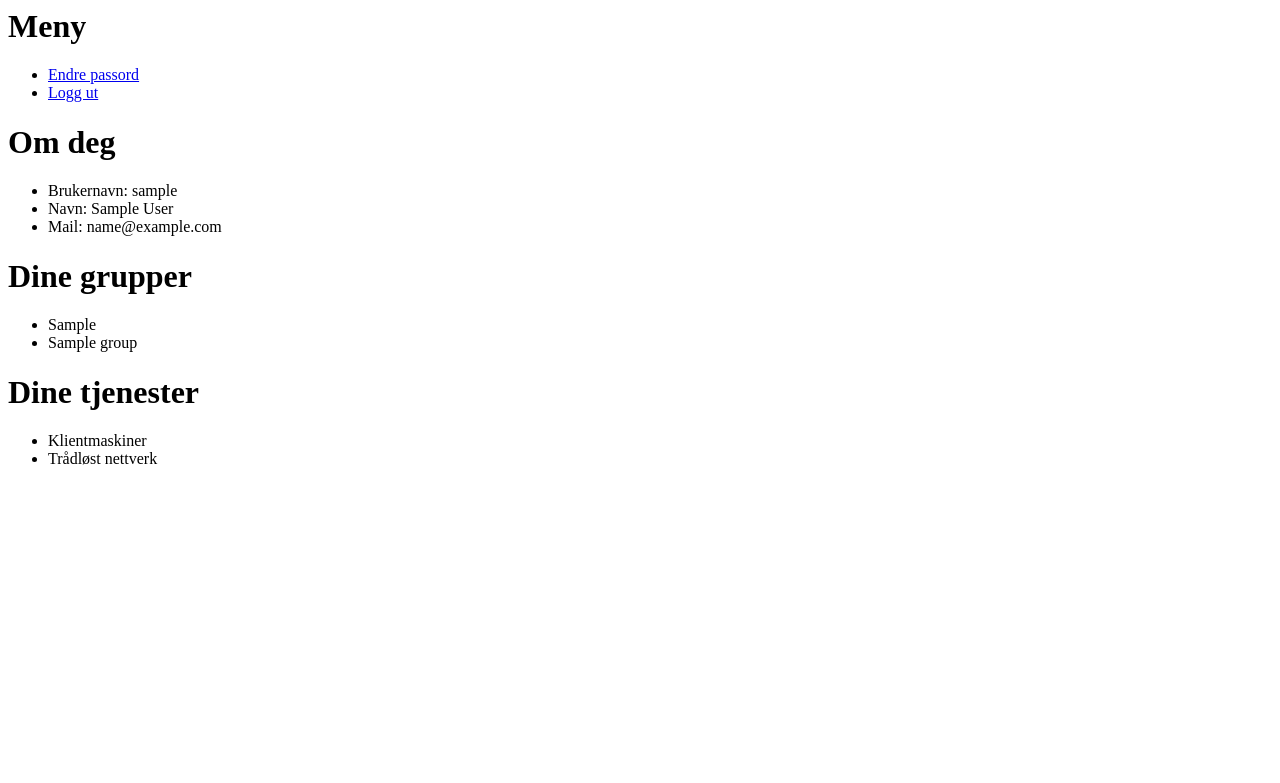
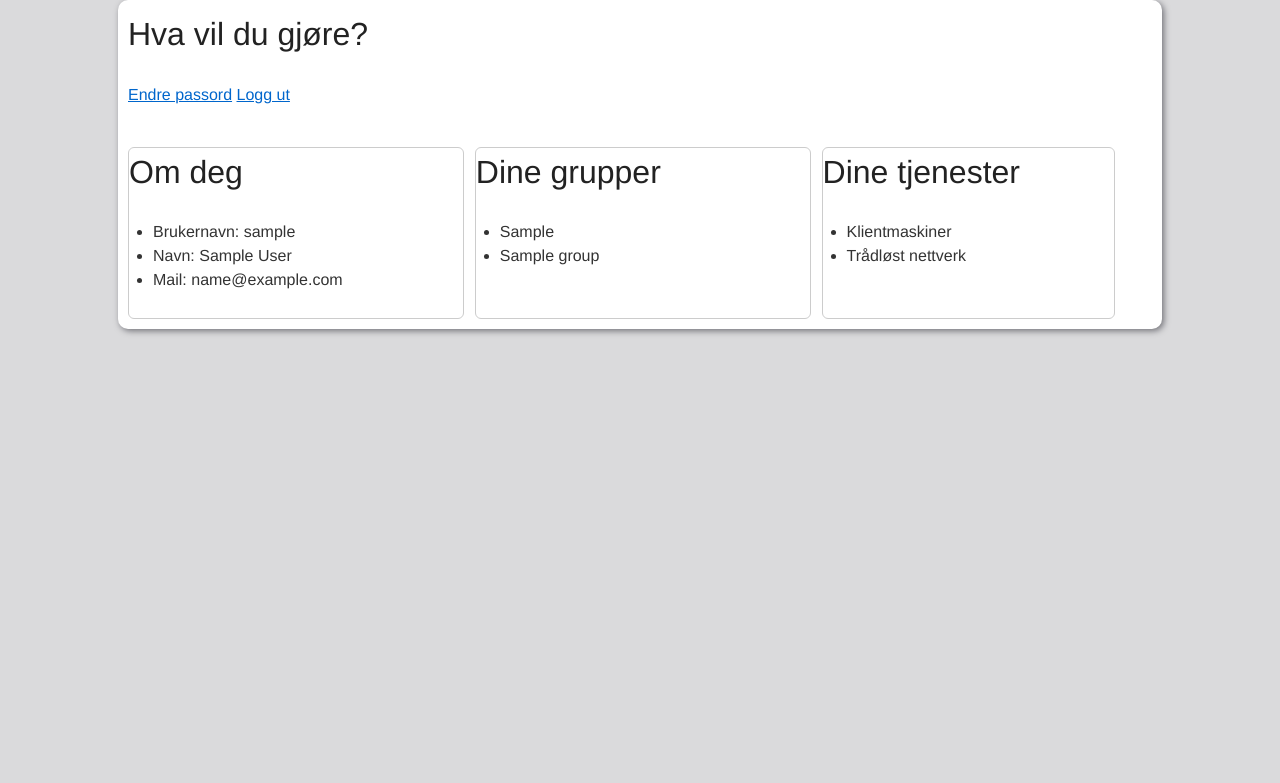
Before and after one commit to edb-gjengen/neuf-userinfo, a Django app: template templates/private/profile.html in a window 1280 px wide. Shown: the top 783 px of the page. Run offline with Django 3.2, Linux system fonts and the light colour scheme; the template is opened without the code that fills it: most values are stand-ins (such as "Sample title", 1, 10 or a date in 2020).

Commit message:
Adds basic styling (using compass, sass and bp)

```diff
--- /dev/null
+++ b/static/style/sass/ie.scss
@@ -0,0 +1,16 @@
+@import "blueprint";
+
+// To generate css equivalent to the blueprint css but with your configuration applied, uncomment:
+// +blueprint-ie
+
+//Recommended Blueprint configuration with scoping and semantic layout:
+body.bp {
+  @include blueprint-ie(true);
+  // Note: Blueprint centers text to fix IE6 container centering.
+  // This means all your texts will be centered under all version of IE by default.
+  // If your container does not have the .container class, don't forget to restore
+  // the correct behavior to your main container (but not the body tag!)
+  // Example:
+  // .my-container
+  //   text-align: left
+}
--- /dev/null
+++ b/static/style/sass/partials/_base.scss
@@ -0,0 +1,19 @@
+// Here is where you can define your constants for your application and to configure the blueprint framework.
+// Feel free to delete these if you want keep the defaults:
+
+$blueprint-grid-columns: 24;
+$blueprint-container-size: 950px;
+$blueprint-grid-margin: 10px;
+
+// Use this to calculate the width based on the total width.
+// Or you can set $blueprint-grid-width to a fixed value and unset $blueprint-container-size -- it will be calculated for you.
+$blueprint-grid-width: ($blueprint-container-size + $blueprint-grid-margin) / $blueprint-grid-columns - $blueprint-grid-margin;
+
+$blueprint-font-size: 16px;
+$blueprint-background-color: #dadadc;
+//$font-color:#F09321;
+$container-background-color: #fff;
+$container-shadow-color: darken($blueprint-background-color, 40%);
+$section-background-color: #fff;
+$section-hover-color: darken($container-background-color, 3%);
+$section-border-color: darken($section-background-color, 20%);
--- /dev/null
+++ b/static/style/sass/partials/_col.scss
@@ -0,0 +1,57 @@
+// Page layout can be done using mixins applied to your semantic classes and IDs
+// For instance this layout defines a two column layout on pages with
+// a body class of "two-col".
+//
+// The markup would look like:
+//    <div id="container">
+//      <div id="header"></div>
+//      <div id="sidebar"></div>
+//      <div id="content"></div>
+//      <div id="footer"></div>
+//    </div>
+//
+// and the layout would look like:
+//    +------------------------+
+//    |        #header         |
+//    +--------+---------------+
+//    |        |               |
+//    |#sidebar|    #content   |
+//    |        |               |
+//    +------------------------+
+//    |        #footer         |
+//    +--------+---------------+
+
+body.two-col {
+  #container {
+    @include container; }
+  #header, #footer {
+    @include column($blueprint-grid-columns); }
+  #sidebar {
+    // One third of the grid columns, rounding down. With 24 cols, this is 8.
+    $sidebar-columns: floor($blueprint-grid-columns / 3);
+    @include column($sidebar-columns); }
+  #content {
+    // Two thirds of the grid columns, rounding up.
+    // With 24 cols, this is 16.
+    $content-columns: ceil(2 * $blueprint-grid-columns / 3);
+    // true means it's the last column in the row
+    @include column($content-columns, true); } }
+
+body.three-col {
+    #container {
+        @include container;
+    }
+    #header, #footer {
+        @include column($blueprint-grid-columns);
+    }
+    section.column {
+        // One third of the grid columns
+        $sidebar-columns: $blueprint-grid-columns / 3;
+        @include column($sidebar-columns);
+    }
+    section.column.last {
+        // true means last
+        $sidebar-columns: $blueprint-grid-columns / 3 - 1;
+        @include column($sidebar-columns, true);
+    }
+}
--- /dev/null
+++ b/static/style/sass/partials/_form.scss
@@ -0,0 +1,6 @@
+// Only apply the blueprint form styles to forms with
+// a class of "bp". This makes it easier to style
+// forms from scratch if you need to.
+
+form.bp {
+  @include blueprint-form; }
--- /dev/null
+++ b/static/style/sass/partials/_page.scss
@@ -0,0 +1,22 @@
+// Import the non-default scaffolding module to help us get started.
+@import "blueprint/scaffolding";
+
+// This configuration will only apply the
+// blueprint styles to pages with a body class of "bp"
+// This makes it easier to have pages without blueprint styles
+// when you're using a single/combined stylesheet.
+@import "compass/typography/lists/inline-list";
+@import "compass/typography/lists/inline-block-list";
+@import "compass/css3/text-shadow";
+@import "blueprint/liquid";
+
+body.bp {
+    @include blueprint-typography(true);
+    @include blueprint-utilities;
+    @include blueprint-debug;
+    @include blueprint-interaction;
+    // Remove the scaffolding when you're ready to start doing visual design.
+    // Or leave it in if you're happy with how blueprint looks out-of-the-box
+    @include blueprint-scaffolding;
+
+}
--- /dev/null
+++ b/static/style/sass/print.scss
@@ -0,0 +1,5 @@
+@import "blueprint";
+
+//Recommended Blueprint configuration with scoping and semantic layout:
+body.bp {
+  @include blueprint-print(true); }
--- /dev/null
+++ b/static/style/sass/screen.scss
@@ -0,0 +1,43 @@
+// This import applies a global reset to any page that imports this stylesheet.
+@import "blueprint/reset";
+
+// To configure blueprint, edit the partials/base.sass file.
+@import "partials/base";
+
+// Import all the default blueprint modules so that we can access their mixins.
+@import "blueprint";
+
+// Combine the partials into a single screen stylesheet.
+@import "partials/page";
+@import "partials/form";
+@import "partials/_col";
+@import "compass/css3";
+
+body {
+    background-color: $blueprint-background-color;
+    #header {
+        padding-bottom:40px;
+    }
+    #container {
+        padding:10px;
+        background-color:$container-background-color;
+        @include box-shadow($container-shadow-color 2px 2px 6px);
+        @include border-radius(10px);
+
+        nav {
+            ul {
+                @include inline-block-list;
+            }
+        }
+
+        section {
+            background-color:$section-background-color;
+            border: solid 1px $section-border-color;
+            @include border-radius(6px);
+            min-height:170px;
+            &:hover {
+                background-color:$section-hover-color;
+            }
+        }
+    }
+}
--- /dev/null
+++ b/static/style/stylesheets/ie.css
@@ -0,0 +1 @@
+body.bp{text-align:center}* html body.bp legend{margin:0px -8px 16px 0;padding:0}html > body.bp p code{*white-space:normal}body.bp .container{text-align:left}body.bp sup{vertical-align:text-top}body.bp sub{vertical-align:text-bottom}body.bp hr{margin:-8px auto 11px}body.bp img{-ms-interpolation-mode:bicubic}body.bp fieldset{padding-top:0}body.bp legend{margin-top:-0.2em;margin-bottom:1em;margin-left:-0.5em}body.bp fieldset,body.bp #IE8#HACK{padding-top:1.4em}body.bp legend,body.bp #IE8#HACK{margin-top:0;margin-bottom:0}body.bp textarea{overflow:auto}body.bp label{position:relative;top:-0.25em}body.bp input.text{margin:0.5em 0;background-color:white;border:1px solid #bbbbbb}body.bp input.text:focus{border:1px solid #666666}body.bp input.title{margin:0.5em 0;background-color:white;border:1px solid #bbbbbb}body.bp input.title:focus{border:1px solid #666666}body.bp input.checkbox{position:relative;top:0.25em}body.bp input.radio{position:relative;top:0.25em}body.bp input.button{position:relative;top:0.25em}body.bp textarea{margin:0.5em 0}body.bp select{margin:0.5em 0}body.bp button{position:relative;top:0.25em}
--- /dev/null
+++ b/static/style/stylesheets/print.css
@@ -0,0 +1 @@
+body.bp{line-height:1.5;font-family:"Helvetica Neue",Arial,Helvetica,sans-serif;color:black;background:none;font-size:10pt}body.bp .container{background:none}body.bp hr{background:#cccccc;color:#cccccc;width:100%;height:2px;margin:2em 0;padding:0;border:none}body.bp hr.space{background:white;color:white}body.bp h1,body.bp h2,body.bp h3,body.bp h4,body.bp h5,body.bp h6{font-family:"Helvetica Neue",Arial,Helvetica,sans-serif}body.bp code{font-size:0.9em;font-family:"andale mono","lucida console",monospace}body.bp a img{border:none}body.bp a:link,body.bp a:visited{background:transparent;font-weight:700;text-decoration:underline}body.bp p img.top{margin-top:0}body.bp blockquote{margin:1.5em;padding:1em;font-style:italic;font-size:0.9em}body.bp .small{font-size:0.9em}body.bp .large{font-size:1.1em}body.bp .quiet{color:#999999}body.bp .hide{display:none}
--- a/templates/base.html
+++ b/templates/base.html
@@ -1,12 +1,21 @@
+<!doctype html>
 <html>
 <head>
     <title>{%block title%}Userinfo{%endblock%}</title>
+    <meta charset="utf-8" />
+    <link rel="stylesheet" href="/static/style/stylesheets/screen.css" type="text/css" media="screen, projection">
+    <link rel="stylesheet" href="/static/style/stylesheets/print.css" type="text/css" media="print">
+    <!--[if lt IE 8]>
+    <link rel="stylesheet" href="/static/style/stylesheets/ie.css" type="text/css" media="screen, projection">
+    <![endif]-->
     {%block headinc %}
     {%endblock%}
 </head>
-<body>
-    {%block content%}
-    {%endblock%}
+<body class="bp three-col">
+    <div id="container">
+        {%block content%}
+        {%endblock%}
+    </div>
 
     {%block tailinc %}
     {%endblock%}
--- a/templates/private/profile.html
+++ b/templates/private/profile.html
@@ -1,11 +1,13 @@
 {% extends "base.html" %}
 {% block headinc %}
-    <link rel="stylesheet"  type="text/css" href="/static/css/style.css" />
     <script type="text/javascript" src="/static/js/jquery-1.6.1.min.js"></script>
     <script type="text/javascript" src="/static/js/status.js"></script>
 {% endblock %}
 {% block content %}
-<h1>Meny</h1>
+<div class="container">
+    <header id="header">
+        <nav>
+            <h2>Hva vil du gjøre?</h2>
             <ul>
                 <li><a href="{% url django.contrib.auth.views.password_change %}">Endre passord</a></li>
                 {% if request.user.is_superuser %}
@@ -13,13 +15,18 @@
                 {% endif %}
                 <li><a href="{% url main.views.logout %}">Logg ut</a></li>
             </ul>
-<h1>Om deg</h1>
+        </nav>
+    </header>
+    <section class="column">
+        <h2>Om deg</h2>
         <ul>
             <li>Brukernavn: {{ldap_user.username}}</li>
             <li>Navn: {{ldap_user.full_name}}</li>
             <li>Mail: {{ldap_user.email}}</li>
         </ul>
-<h1>Dine grupper</h1>
+    </section>
+    <section class="column">
+        <h2>Dine grupper</h2>
         <ul>
         {% if groups %}
             <li>{{ private_group }}</li>
@@ -30,9 +37,13 @@
             <li>Ingen grupper.</li>
         {% endif %}
         </ul>
-<h1>Dine tjenester</h1>
+    </section>
+    <section class="column last">
+        <h2>Dine tjenester</h2>
         <ul>
             <li>Klientmaskiner<span id="client_status"></span></li>
             <li>Trådløst nettverk<span id="wireless_status"></span></li>
         </ul>
+    </section>
+</div>
 {%endblock%}
--- a/templates/registration/password_change_form.html
+++ b/templates/registration/password_change_form.html
@@ -4,9 +4,11 @@
 <p>
 Allows a user to change their password.
 </p>
-<form method="post">
+<form method="post" class="bp">
     {% csrf_token %}
-    {{form}}
+    <table>
+    {{ form.as_table }}
+    </table>
     <input type="submit" />
 </form>
 {% endblock %}
--- a/templates/registration/password_reset_form.html
+++ b/templates/registration/password_reset_form.html
@@ -3,9 +3,9 @@
 {% block content %}
 <p>
 Allows a user to reset their password by generating a one-time use link that can be used to reset the password, and sending that link to the user's registered email address.
-<form method="post">
+<form method="post" class="bp">
     {% csrf_token %}
-    {{ form }}
+    {{ form.as_table }}
     <input type="submit" />
 </form>
 </p>
```
Also changed, not shown: static/css/style.css (deleted), static/style/images/grid.png (added), static/style/stylesheets/screen.css (added), 2 other files. Lines whose indentation alone changed are shown as unchanged.
